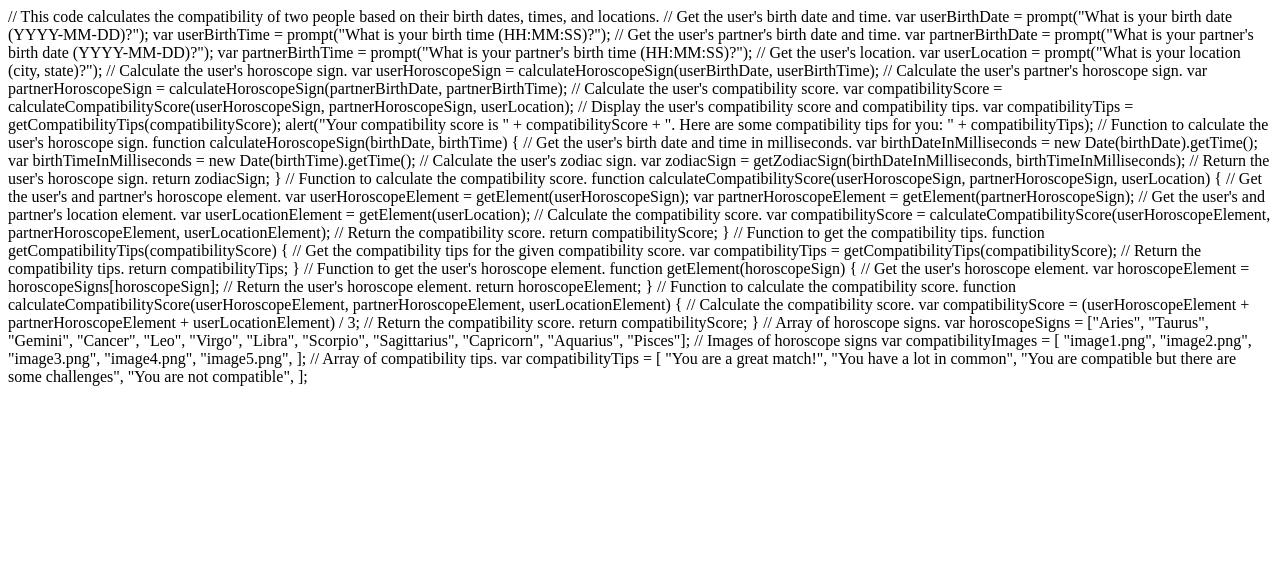
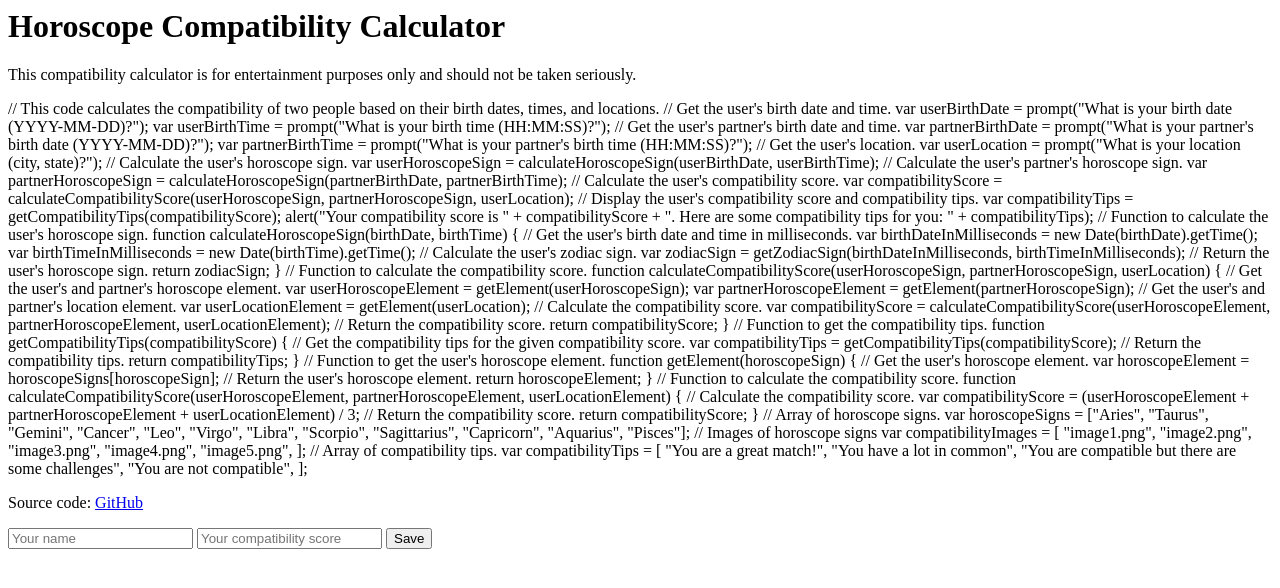
Before and after one commit to RigliMedia/ds, a plain HTML site: page bard/index.html in a window 1280 px wide. Drawn offline with Linux system fonts and the light colour scheme.

Commit message:
Update index.html

```diff
--- a/bard/index.html
+++ b/bard/index.html
@@ -1,3 +1,7 @@
+<h1>Horoscope Compatibility Calculator</h1>
+<p>This compatibility calculator is for entertainment purposes only and should not be taken seriously.</p>
+
+
 // This code calculates the compatibility of two people based on their birth dates, times, and locations.
 
 // Get the user's birth date and time.
@@ -114,3 +118,15 @@ var compatibilityTips = [
   "You are compatible but there are some challenges",
   "You are not compatible",
 ];
+
+
+<p>Source code: <a href="https://github.com/RigliMedia/ds/blob/main/bard/index.html">GitHub</a></p>
+
+
+
+
+<form action="/save_results" method="post">
+  <input type="text" name="name" placeholder="Your name">
+  <input type="text" name="score" placeholder="Your compatibility score">
+  <input type="submit" value="Save">
+</form>
```
